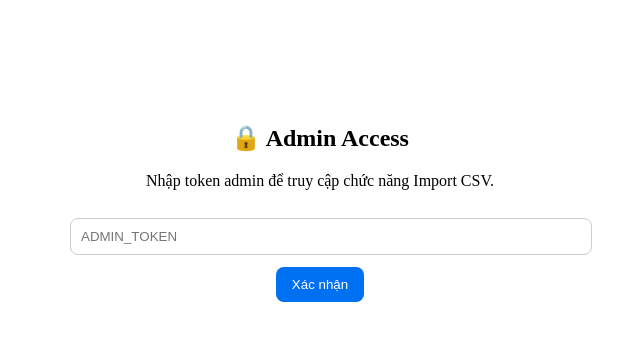
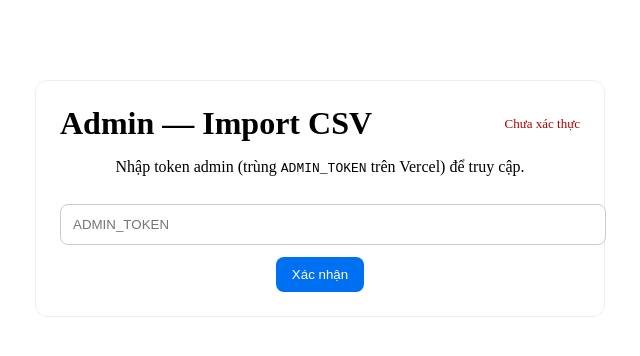
Before and after one commit to hoanv2192000/logistics-tracking, a Next.js app: page /admin in a window 1280 px wide. Shown: the top 356 px of the page, without its empty margins (320-960 px from the left). Built offline with nearby package versions, Linux system fonts and the light colour scheme.

Commit message:
feat(admin): add logout and header status for /admin

```diff
--- a/src/app/admin/page.tsx
+++ b/src/app/admin/page.tsx
@@ -34,18 +34,23 @@ export default function AdminPage() {
     localStorage.setItem("lt_admin_token", t);
   }
 
-  // 🔐 xác thực token bằng cách thử gọi API
+  function logout() {
+    localStorage.removeItem("lt_admin_token");
+    setToken("");
+    setIsAuthorized(false);
+    setResult(null);
+    setError(null);
+  }
+
   async function verifyToken(t: string) {
     try {
+      // gọi nhẹ để xác thực token (nếu sai -> 401)
       const res = await fetch("/api/admin/import", {
         method: "POST",
         headers: { "x-admin-token": t },
       });
-      const json: ImportResponse = await res.json();
-      if (json.ok || res.status === 401) {
-        // chỉ cần không lỗi network => hợp lệ hoặc sẽ bị Unauthorized
-        if (res.status !== 401) setIsAuthorized(true);
-      }
+      if (res.status !== 401) setIsAuthorized(true);
+      // không cần import thật, nên không đọc body
     } catch {
       setIsAuthorized(false);
     }
@@ -61,8 +66,11 @@ export default function AdminPage() {
         headers: { "x-admin-token": token },
       });
       const json: ImportResponse = await res.json();
-      if (!res.ok) setError((json as { error?: string }).error ?? "Import failed");
-      else setResult(json);
+      if (!res.ok) {
+        setError((json as { error?: string }).error ?? "Import failed");
+      } else {
+        setResult(json);
+      }
     } catch (e) {
       const msg = e instanceof Error ? e.message : "Network error";
       setError(msg);
@@ -71,34 +79,42 @@ export default function AdminPage() {
     }
   }
 
-  // 🔒 Nếu chưa xác thực thì chỉ hiện form nhập token
+  const Header = (
+    <header style={{ display: "flex", justifyContent: "space-between", alignItems: "center", marginBottom: 16 }}>
+      <h1 style={{ margin: 0 }}>Admin — Import CSV</h1>
+      {isAuthorized ? (
+        <div style={{ display: "flex", alignItems: "center", gap: 8 }}>
+          <span style={{ fontSize: 13, color: "#0a7f2e" }}>Đã đăng nhập</span>
+          <button onClick={logout} style={{ padding: "6px 10px", borderRadius: 8, border: "1px solid #ddd", background: "#fff" }}>
+            Đăng xuất
+          </button>
+        </div>
+      ) : (
+        <span style={{ fontSize: 13, color: "#a00" }}>Chưa xác thực</span>
+      )}
+    </header>
+  );
+
+  // Nếu chưa xác thực thì chỉ hiện form nhập token
   if (!isAuthorized) {
     return (
-      <main style={{ padding: 24, maxWidth: 500, margin: "80px auto", textAlign: "center" }}>
-        <h2>🔒 Admin Access</h2>
-        <p>Nhập token admin để truy cập chức năng Import CSV.</p>
+      <main style={{ padding: 24, maxWidth: 520, margin: "80px auto", textAlign: "center", border: "1px solid #eee", borderRadius: 12 }}>
+        {Header}
+        <p>Nhập token admin (trùng <code>ADMIN_TOKEN</code> trên Vercel) để truy cập.</p>
         <input
           value={token}
           onChange={(e) => saveToken(e.target.value)}
           placeholder="ADMIN_TOKEN"
           style={{
-            width: "100%",
-            padding: 10,
-            border: "1px solid #ccc",
-            borderRadius: 8,
-            marginTop: 12,
-            marginBottom: 12,
+            width: "100%", padding: 12, border: "1px solid #ccc", borderRadius: 8,
+            marginTop: 12, marginBottom: 12,
           }}
         />
         <button
           onClick={() => verifyToken(token)}
           style={{
-            padding: "10px 16px",
-            borderRadius: 8,
-            border: "none",
-            background: "#0070f3",
-            color: "white",
-            cursor: "pointer",
+            padding: "10px 16px", borderRadius: 8, border: "none",
+            background: "#0070f3", color: "white", cursor: "pointer",
           }}
         >
           Xác nhận
@@ -107,13 +123,17 @@ export default function AdminPage() {
     );
   }
 
-  // ✅ Nếu xác thực đúng, hiển thị giao diện Import
+  // Đã xác thực -> giao diện import
   return (
     <main style={{ padding: 24, maxWidth: 800, margin: "0 auto" }}>
-      <h1>Admin — Import CSV từ Google Sheets</h1>
+      {Header}
       <p>Nhấn Import để đồng bộ dữ liệu từ Google Sheets lên Supabase.</p>
 
-      <button onClick={doImport} disabled={loading} style={{ padding: "10px 20px" }}>
+      <button
+        onClick={doImport}
+        disabled={loading}
+        style={{ padding: "10px 20px", borderRadius: 8, border: "1px solid #ddd", background: "#fff" }}
+      >
         {loading ? "Đang import..." : "Import"}
       </button>
 
```
